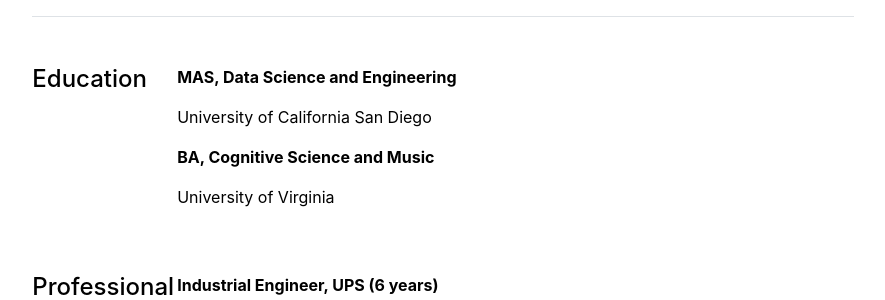
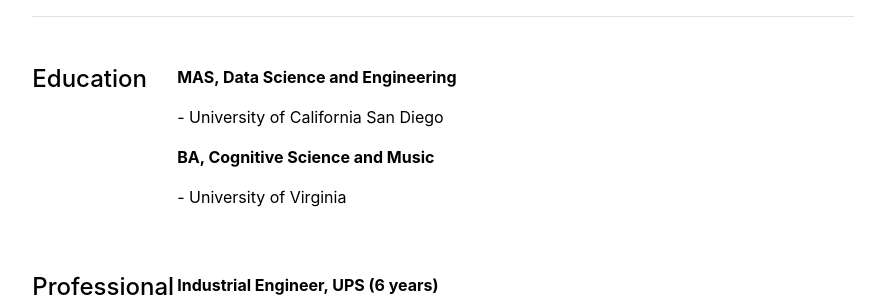
Before and after one commit to speakingofdata/speakingofdata.github.io, a Jekyll site: the page built from about.md, in a window 1280 px wide. Shown: the part 207-507 px from the top of the page, without its empty margins (197-1082 px from the left). Built offline with Jekyll 4.4.1, drawn with Linux system fonts in a browser that asks for light colours.

```diff
--- a/_data/about/education.yml
+++ b/_data/about/education.yml
@@ -1,5 +1,5 @@
 - title: 'MAS, Data Science and Engineering'
-  description: 'University of California San Diego'
+  description: '- University of California San Diego'
 
 - title: 'BA, Cognitive Science and Music'
-  description: 'University of Virginia'
+  description: '- University of Virginia'
```
